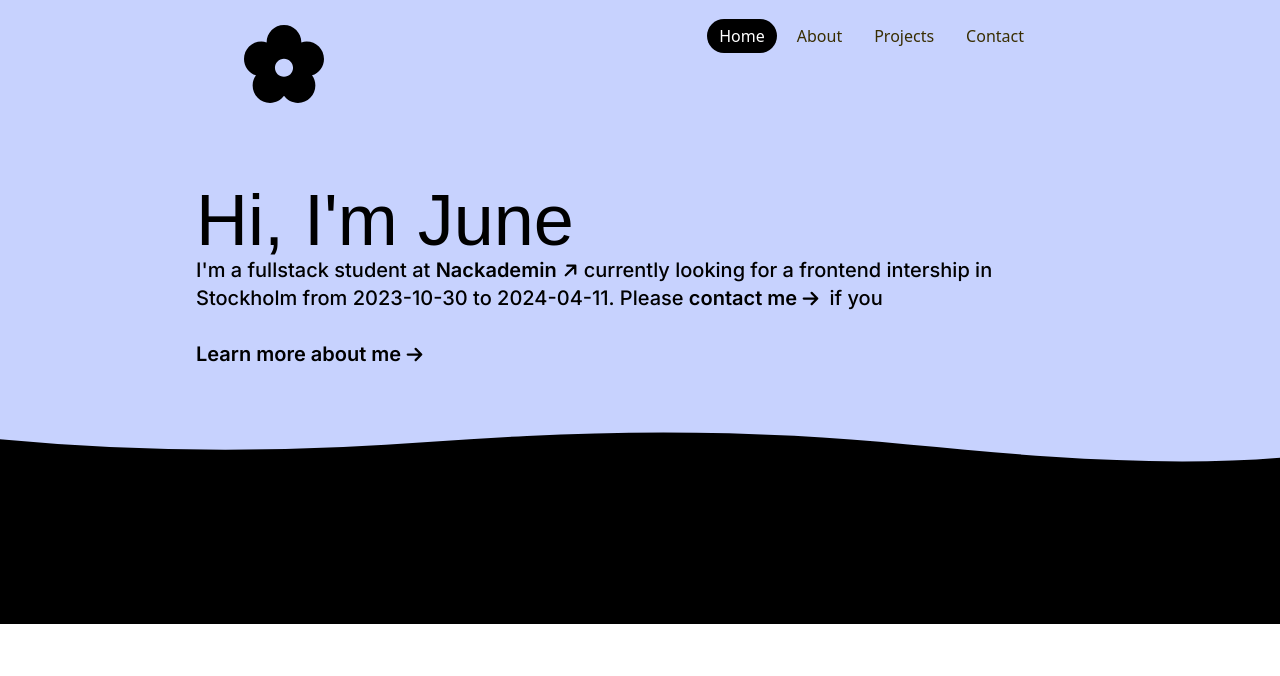
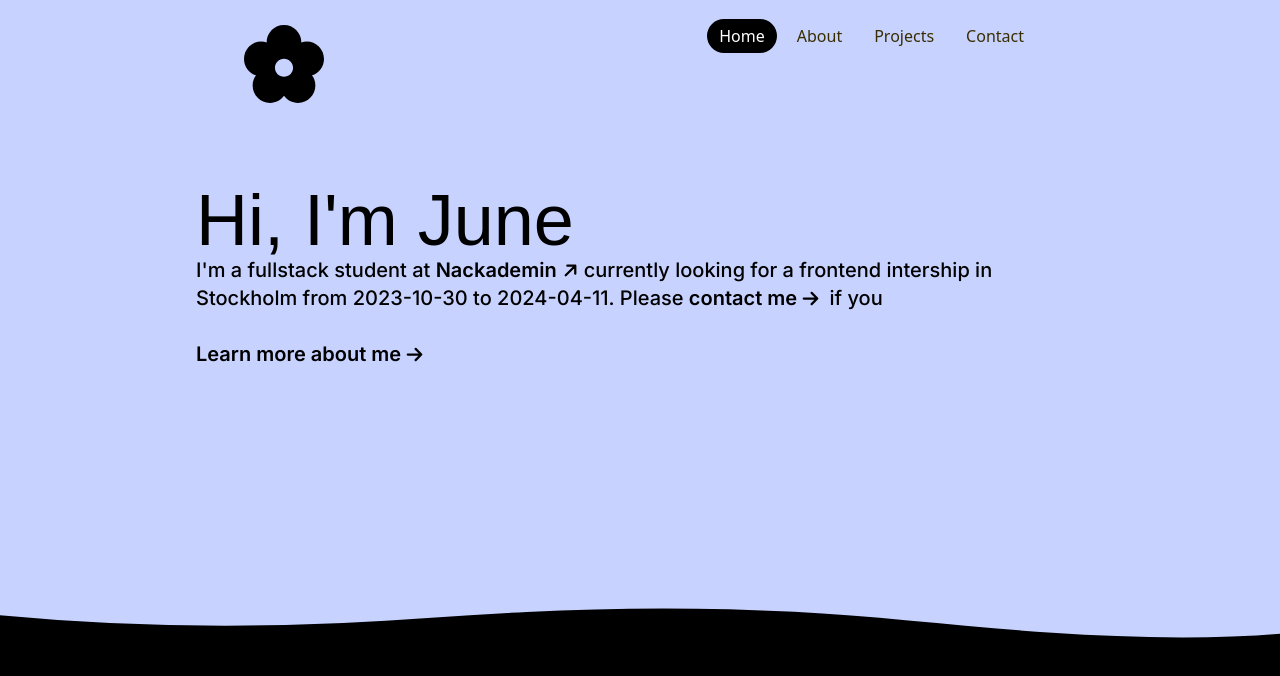
Before and after one commit to june7001/portfolio, a Next.js app: page / in a window 1280 px wide. Shown: the top 676 px of the page. Built offline with nearby package versions, Linux system fonts and the light colour scheme; a web font is replaced by a local one.

Commit message:
ensure the footer is on the bottom of the viewport

```diff
--- a/pages/_app.js
+++ b/pages/_app.js
@@ -13,7 +13,9 @@
 
 export default function App({ Component, pageProps }) {
   return (
-    <div className={`bg-indigo-200  ${inter.variable} ${averia.variable}`}>
+    <div
+      className={`flex min-h-screen flex-col bg-indigo-200 ${inter.variable} ${averia.variable}`}
+    >
       <div className="mx-4 flex grow flex-col items-center sm:mx-8 md:mx-12">
         <div className="w-full max-w-6xl xl:w-3/4">
           <Navbar />
--- a/pages/_document.js
+++ b/pages/_document.js
@@ -4,7 +4,7 @@
   return (
     <Html lang="en">
       <Head />
-      <body>
+      <body className="min-h-full bg-pink-400">
         <Main />
         <NextScript />
       </body>
```
